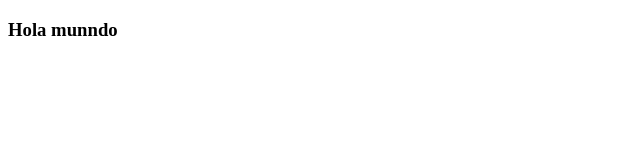
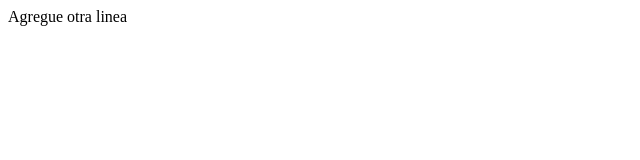
Before and after one commit to jakirock4/pruebaGIT, a plain HTML site: page index.html in a window 1280 px wide. Shown: the whole page, without its empty margins (0-640 px from the left). Drawn offline with Linux system fonts and the light colour scheme.

Commit message:
Ahora esta la linea sin los H3

```diff
--- a/index.html
+++ b/index.html
@@ -6,7 +6,7 @@
 </head>
 <body>
 
-	<h3>Hola munndo</h3>
+	Agregue otra linea
 
 </body>
 </html>
```
